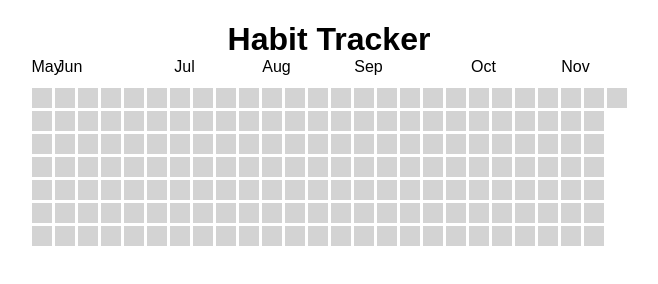
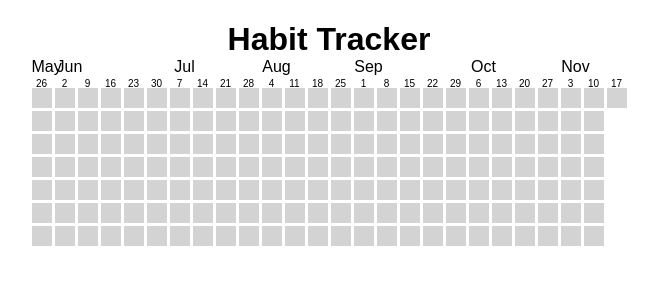
Before and after one commit to jjosenaldo/habit-heatmap, a plain HTML site: page index.html in a window 1280 px wide. Shown: the whole page, without its empty margins (311-969 px from the left). Drawn offline with Linux system fonts and the light colour scheme.

Commit message:
add first day row

```diff
--- a/index.html
+++ b/index.html
@@ -10,6 +10,7 @@
     <h1>Habit Tracker</h1>
     <div class="calendar-container">
         <div class="month-header"></div>
+        <div class="day-before"></div>
         <div class="heatmap"></div>
     </div>
     <script src="script.js"></script>
--- a/script.js
+++ b/script.js
@@ -52,6 +52,7 @@ const renderCalendar = () => {
     const weeks = generateCalendar();
     const monthHeader = document.querySelector('.month-header');
     const heatmapContainer = document.querySelector('.heatmap');
+    const daysBefore = document.querySelector('.day-before');
     const today = getCurrentDate(); // Get current date for comparison
     const cellWidth = 20;
     const cellGap = 3;
@@ -63,6 +64,13 @@ const renderCalendar = () => {
     weeks.forEach((weekStart,index) => {
         const weekColumn = document.createElement('div');
         weekColumn.className = 'week';
+
+        const dayBefore = document.createElement('div');
+        dayBefore.className = 'day-before';
+        dayBefore.textContent = weekStart.getDate();
+        dayBefore.style.left = `${calcMonthLabelInc(index)}px`; // Position it above the column
+        dayBefore.style.width = `${cellWidth}px`;
+        daysBefore.appendChild(dayBefore);
 
         if (currentMonth !== weekStart.getMonth()) {
             // Only add a new month label if this is the first week of a new month
@@ -98,7 +106,9 @@ const renderCalendar = () => {
 
         heatmapContainer.appendChild(weekColumn);
     });
-    monthHeader.style.width = `${calcMapWidth(weeks,cellWidth,cellGap)}px`;  // Set a new width (e.g., 500px)
+    let mapWidth = calcMapWidth(weeks,cellWidth,cellGap);
+    monthHeader.style.width = `${mapWidth}px`;  // Set a new width (e.g., 500px)
+    daysBefore.style.width = `${mapWidth}px`;  // Set a new width (e.g., 500px)
 };
 
 // Save completion status to localStorage
--- a/style.css
+++ b/style.css
@@ -19,6 +19,12 @@ h1 {
 .month-header {
     position: relative;
     margin-bottom: 10px;
+}
+
+.day-before {
+    position: absolute;
+    text-align: center;
+    font-size: 10px;
 }
 
 .month-label {
```
